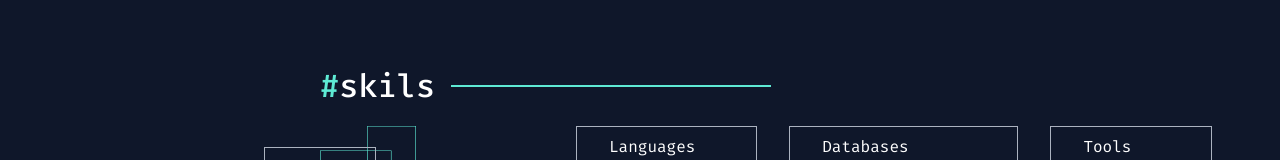
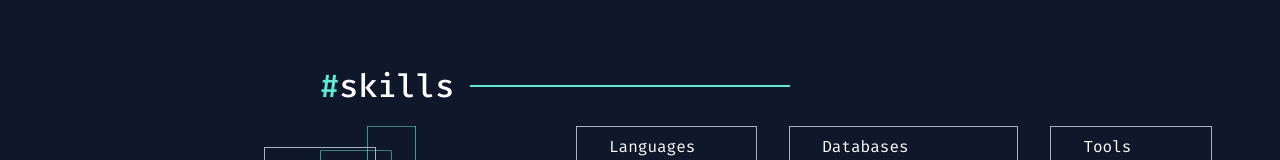
Before and after one commit to praviii/praveenkr-portfolio, a React (Vite) app: page / in a window 1280 px wide. Shown: the part 1652-1812 px from the top of the page. Built offline with nearby package versions, Linux system fonts and the light colour scheme; what tailwindcss-motion would draw is missing.

Commit message:
spelling changes and links added for mobile

```diff
--- a/src/App.tsx
+++ b/src/App.tsx
@@ -4,7 +4,7 @@ import AboutMe from './components/about-me';
 import Experience from './components/experience';
 import Home from './components/home';
 import Links from './components/links';
-import Skils from './components/skils';
+import Skills from './components/skils';
 import TopBar from './components/top-bar';
 import dots from '@/assets/Dots.svg';
 
@@ -42,7 +42,7 @@ function App() {
           <Experience />
         </div>
         <div ref={skilsRef}>
-          <Skils />
+          <Skills />
         </div>
         <div ref={abouMeRef}>
           <AboutMe />
--- a/src/components/links.tsx
+++ b/src/components/links.tsx
@@ -5,7 +5,7 @@ import codepen from '@/assets/codepen-icon.svg'
 
 export default function Links() {
     return (
-        <div className='hidden absolute lg:flex flex-col items-center gap-4'>
+        <div className='absolute flex right-[-20px] lg:right-[95%] flex-col items-center gap-4'>
             <svg width="100" height="170" version="1.1" xmlns="http://www.w3.org/2000/svg">
                 <path d='M 50 0 V 170' stroke='#ABB2BF' />
             </svg>
--- a/src/components/skils.tsx
+++ b/src/components/skils.tsx
@@ -1,10 +1,10 @@
 import dots from '@/assets/Dots.svg';
 import boxs from '@/assets/box.svg';
 
-export default function Skils( ) {
+export default function Skills( ) {
     return (
         <div className='flex flex-col gap-4 pt-[3rem]'>
-            <div className='text-white text-[2rem] font-medium flex items-center gap-[1rem]'><div><span className='text-primarColor'>#</span>skils</div>
+            <div className='text-white text-[2rem] font-medium flex items-center gap-[1rem]'><div><span className='text-primarColor'>#</span>skills</div>
                 <hr className='border-solid border-[1px] border-primarColor p-0 m-0 w-[20rem]' />
             </div>
             <div className='w-full flex gap-40 text-white'>
--- a/src/components/top-bar.tsx
+++ b/src/components/top-bar.tsx
@@ -12,7 +12,7 @@ function TopBar(props: TopBarProps) {
                     <span className='text-primarColor'>#</span>work
                 </div>
                 <div className="cursor-pointer" onClick={() => props.scrollToSection(props.skilsRef)}>
-                    <span className='text-primarColor'>#</span>skils
+                    <span className='text-primarColor'>#</span>skills
                 </div>
                 <div className="cursor-pointer" onClick={() => props.scrollToSection(props.abouMeRef)}>
                     <span className='text-primarColor'>#</span>about-me
```
